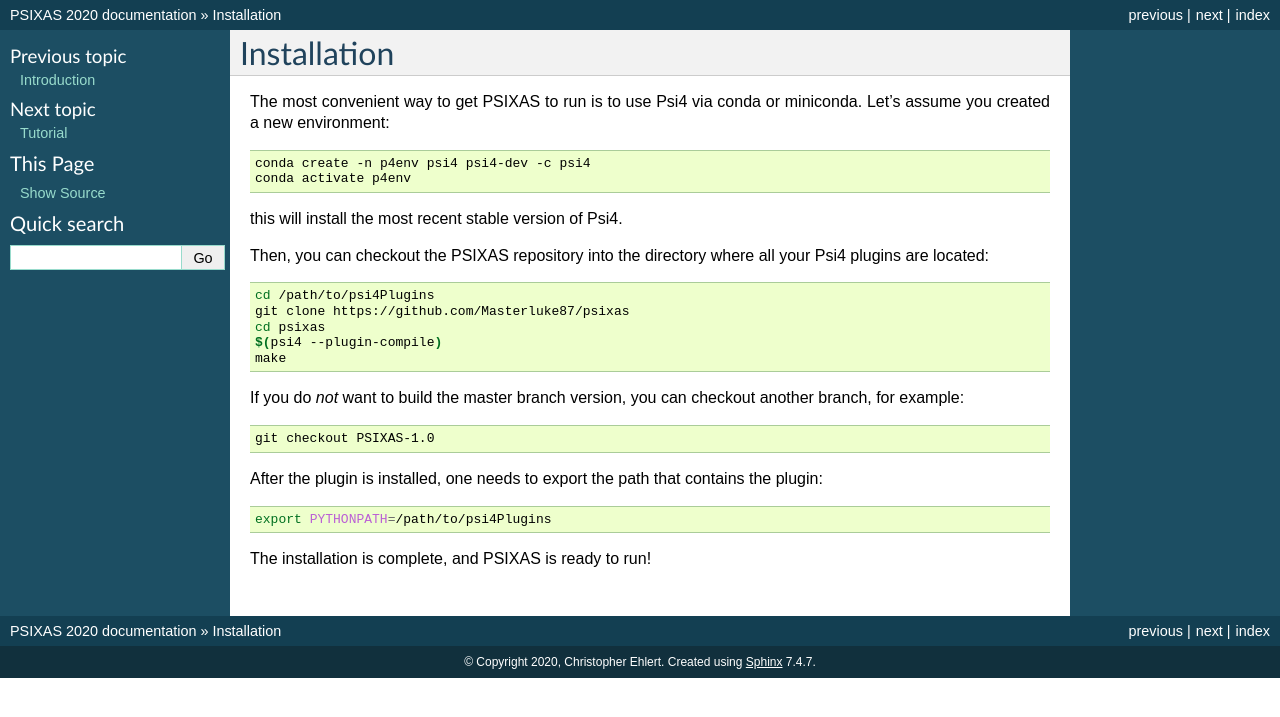
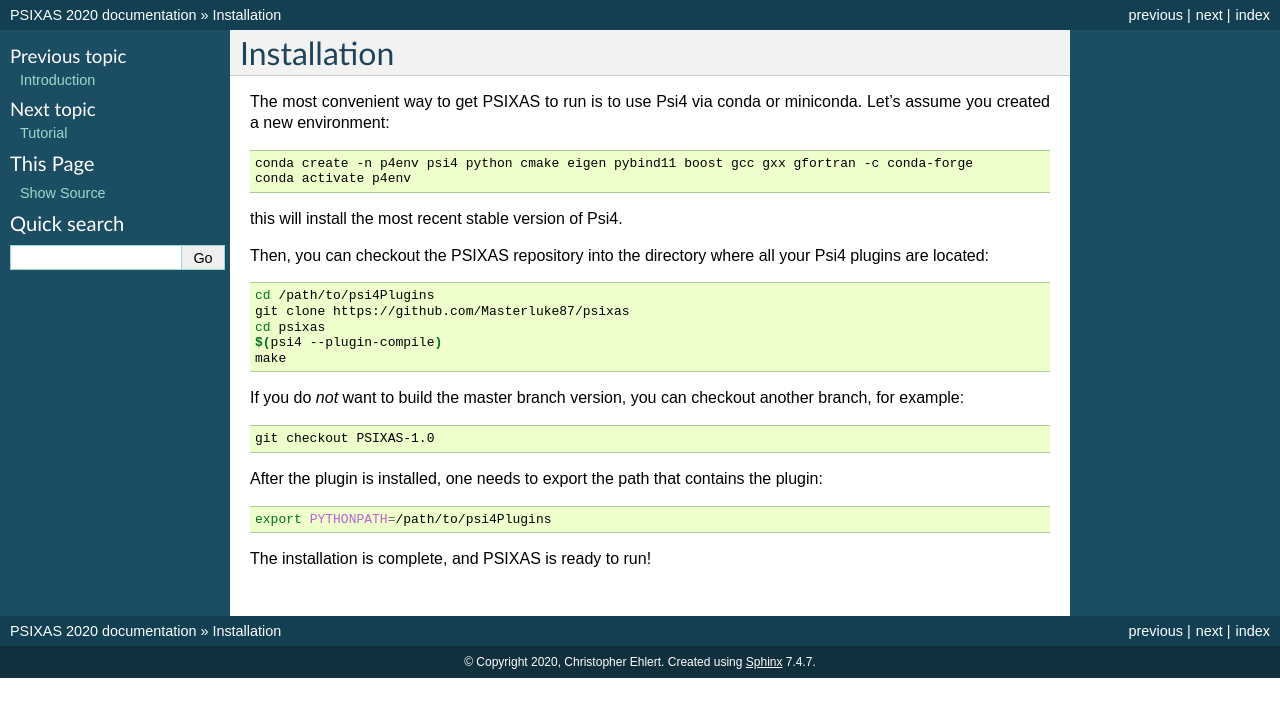
Before and after one commit to Masterluke87/psixas, a Sphinx documentation site: the page built from docs/install.rst, in a window 1280 px wide. Shown: the top 717 px of the page. Built offline with Sphinx 7.4.7, drawn with Linux system fonts in a browser that asks for light colours.

Commit message:
Update install.rst
docu update

```diff
--- a/docs/install.rst
+++ b/docs/install.rst
@@ -6,7 +6,7 @@
 
 .. code-block:: bash
 
-    conda create -n p4env psi4 psi4-dev -c psi4
+    conda create -n p4env psi4 python cmake eigen pybind11 boost gcc gxx gfortran -c conda-forge
     conda activate p4env
 
 this will install the most recent stable version of Psi4.
```
